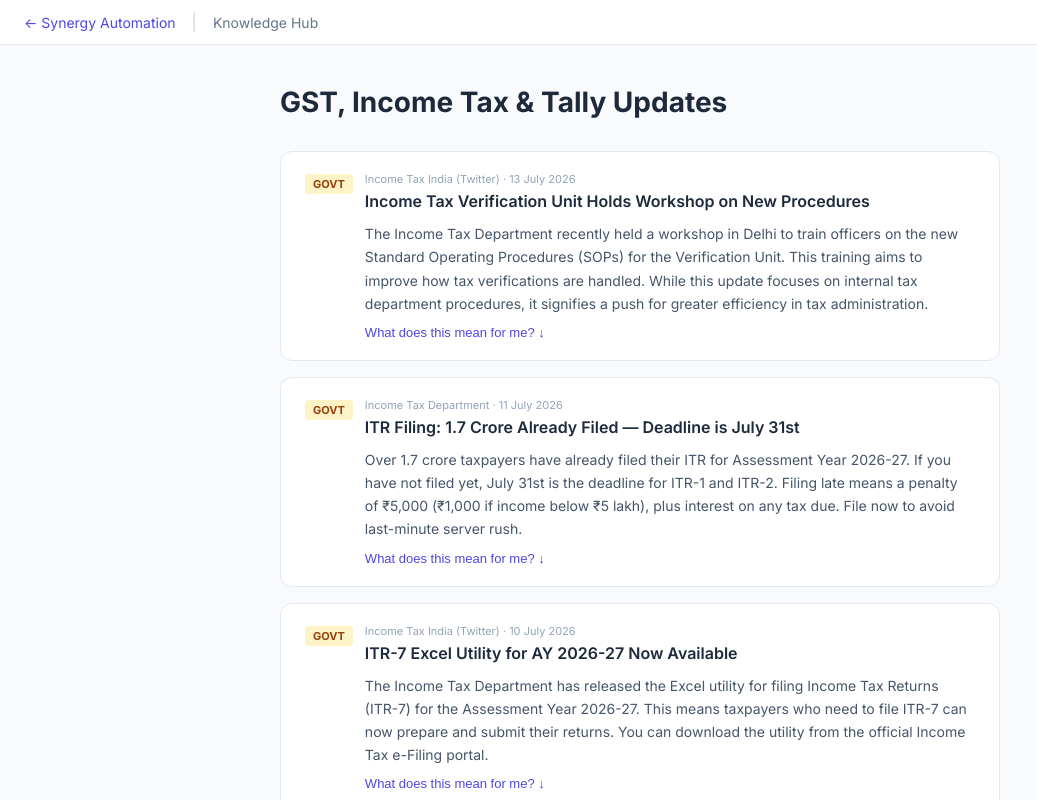
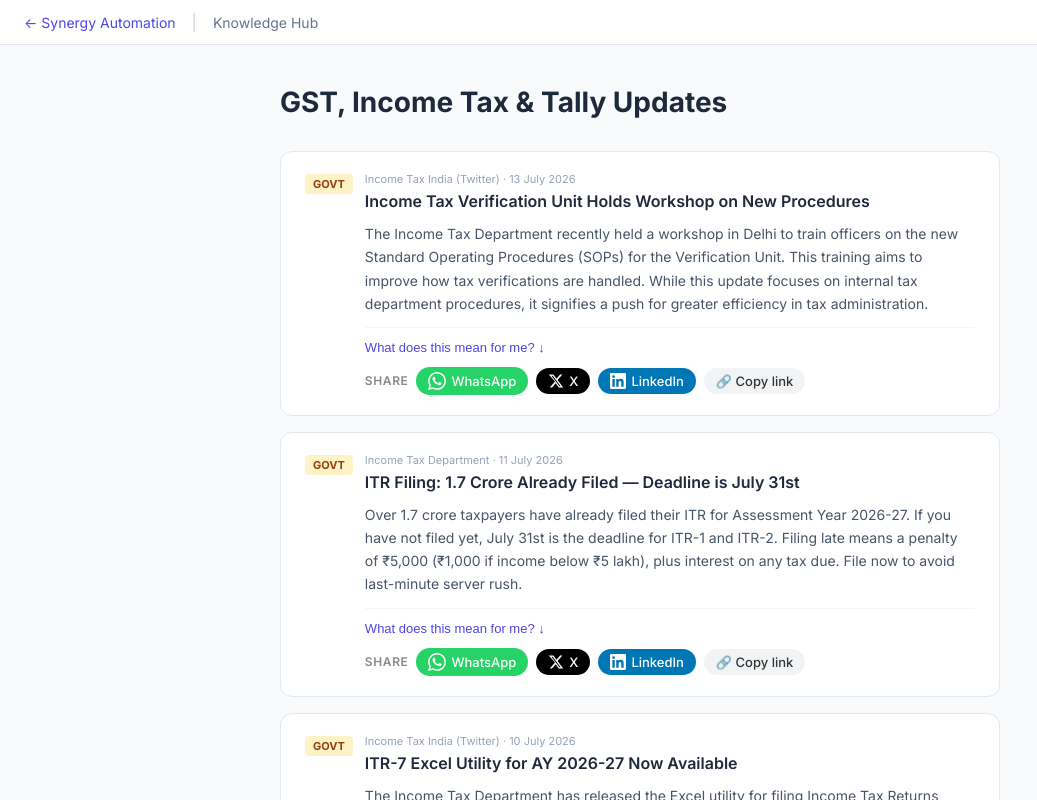
Before and after one commit to jaysuthar1993-synergy/synergy-public-site, a Next.js app: page /updates in a window 1280 px wide. Shown: the top 800 px of the page, without its empty margins (0-1037 px from the left). Built offline with nearby package versions, Linux system fonts and the light colour scheme.

Commit message:
fix(updates): share buttons always visible, no need to expand the card
Share was buried inside the 'What does this mean for me?' collapse, so a
reader had to expand an update before they could share it. Moved it to a
footer row alongside the expand toggle - shareable straight from the feed.

```diff
--- a/src/app/updates/UpdatesClient.jsx
+++ b/src/app/updates/UpdatesClient.jsx
@@ -138,17 +138,21 @@
                   </a>
                 )}
               </div>
-
-              {/* Share — links to this specific update via #anchor */}
-              <div style={{ marginTop: 16, paddingTop: 14, borderTop: '1px solid #f1f5f9' }}>
-                <ShareBar
-                  url={`https://synergyfuturecorp.com/updates#${update.id}`}
-                  title={update.title}
-                />
-              </div>
             </div>
           )}
 
+          {/* Footer row: expand toggle + share, both always visible so a
+              reader can share straight from the collapsed card. */}
+          <div style={{
+            display: 'flex',
+            alignItems: 'center',
+            justifyContent: 'space-between',
+            gap: 12,
+            flexWrap: 'wrap',
+            marginTop: 12,
+            paddingTop: 12,
+            borderTop: '1px solid #f1f5f9',
+          }}>
             <button
               onClick={() => setExpanded(!expanded)}
               style={{
@@ -158,12 +162,17 @@
                 fontSize: 13,
                 cursor: 'pointer',
                 padding: 0,
-              marginTop: 10,
-              display: 'block',
+                whiteSpace: 'nowrap',
               }}
             >
               {expanded ? 'Show less ↑' : 'What does this mean for me? ↓'}
             </button>
+
+            <ShareBar
+              url={`https://synergyfuturecorp.com/updates#${update.id}`}
+              title={update.title}
+            />
+          </div>
         </div>
       </div>
     </div>
```
Lines whose indentation alone changed are shown as unchanged.
